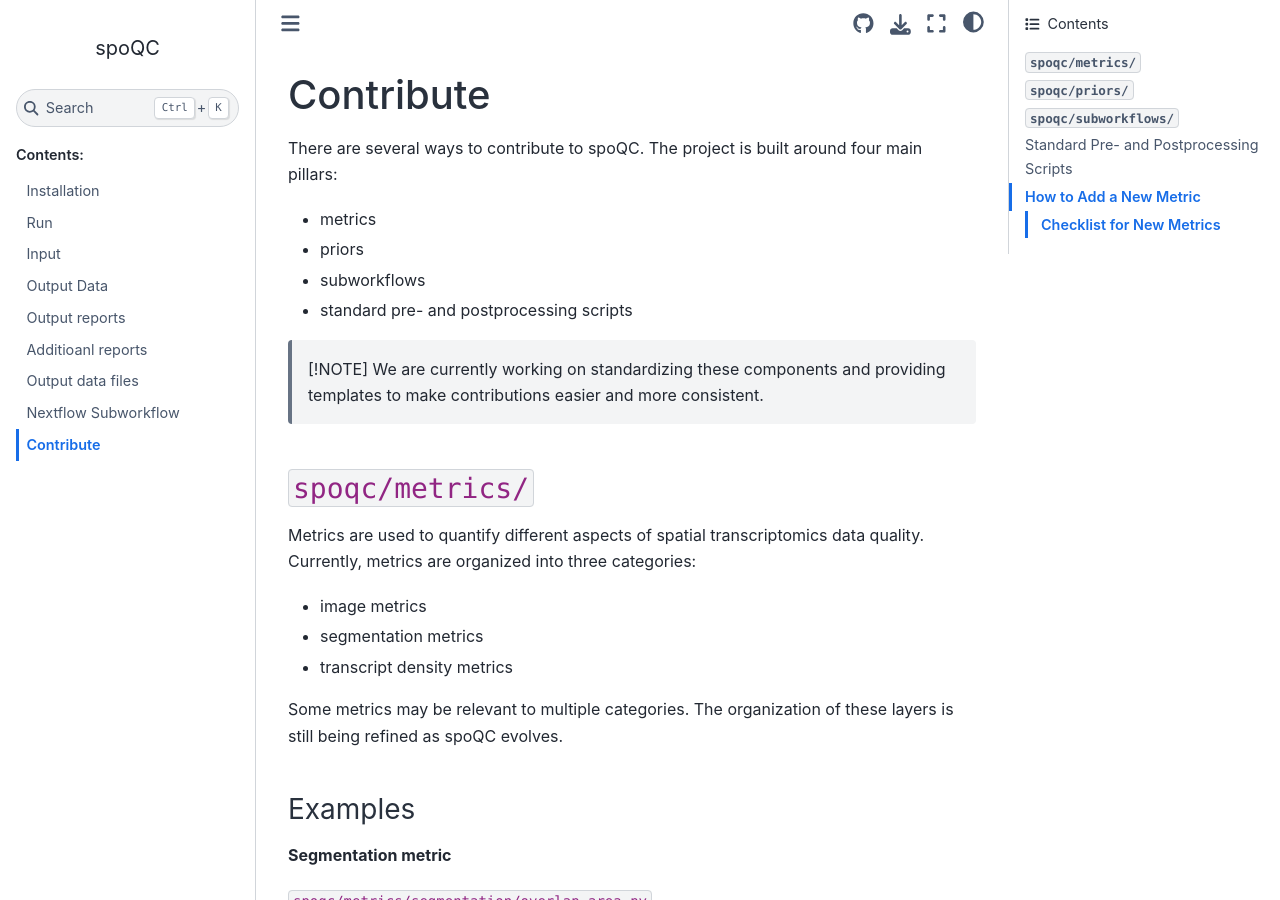
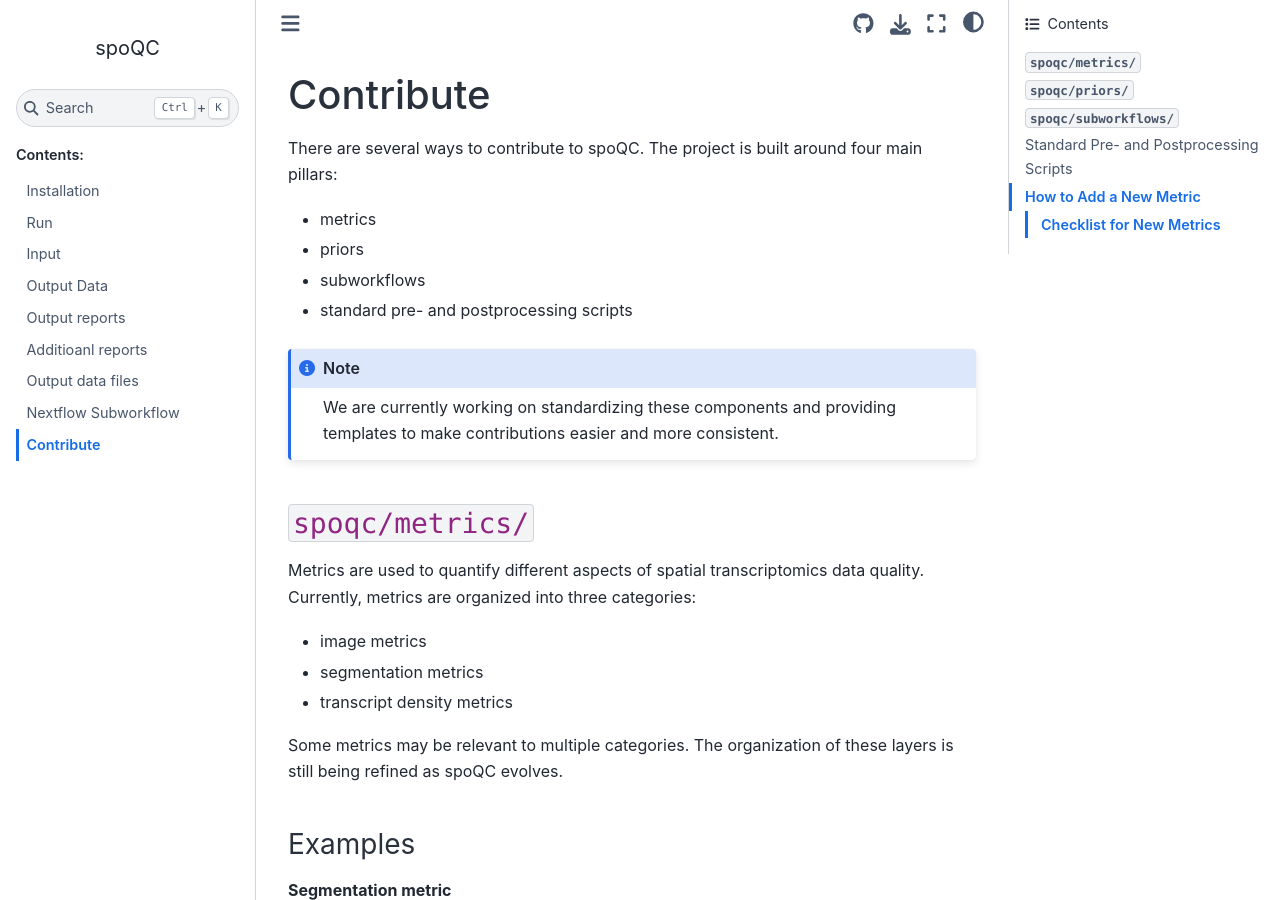
Before and after one commit to heylf/spoQC, a Sphinx documentation site: the page built from docs/source/contribute.md, in a window 1280 px wide and 900 px high. Built offline with Sphinx 7.4.7 and the Sphinx Book theme 1.1.4, drawn with Linux system fonts in a browser that asks for light colours; some of the changed lines change nothing that is shown.

Commit message:
change in contribute.md

````diff
--- a/docs/source/contribute.md
+++ b/docs/source/contribute.md
@@ -7,8 +7,9 @@ There are several ways to contribute to spoQC. The project is built around four
 - subworkflows
 - standard pre- and postprocessing scripts
 
-> [!NOTE]
-> We are currently working on standardizing these components and providing templates to make contributions easier and more consistent.
+```{note}
+We are currently working on standardizing these components and providing templates to make contributions easier and more consistent.
+```
 
 ## `spoqc/metrics/`
 
````
